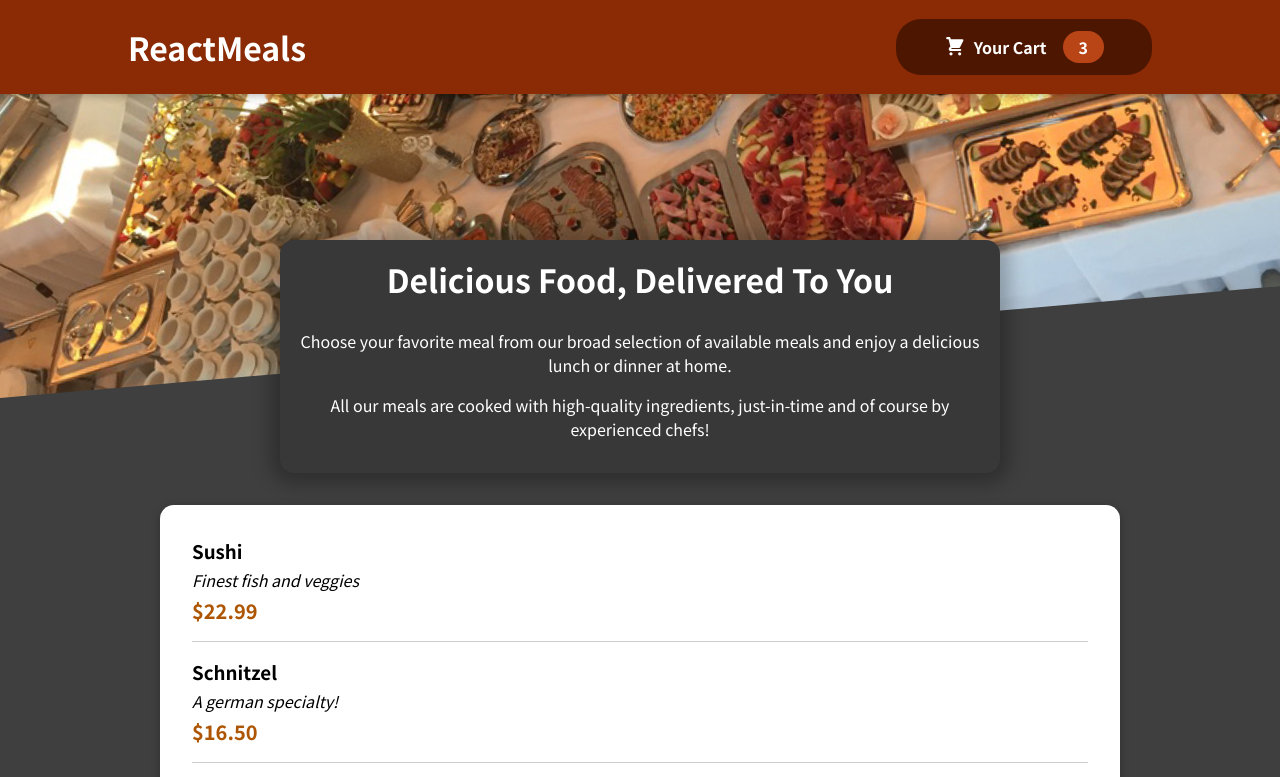
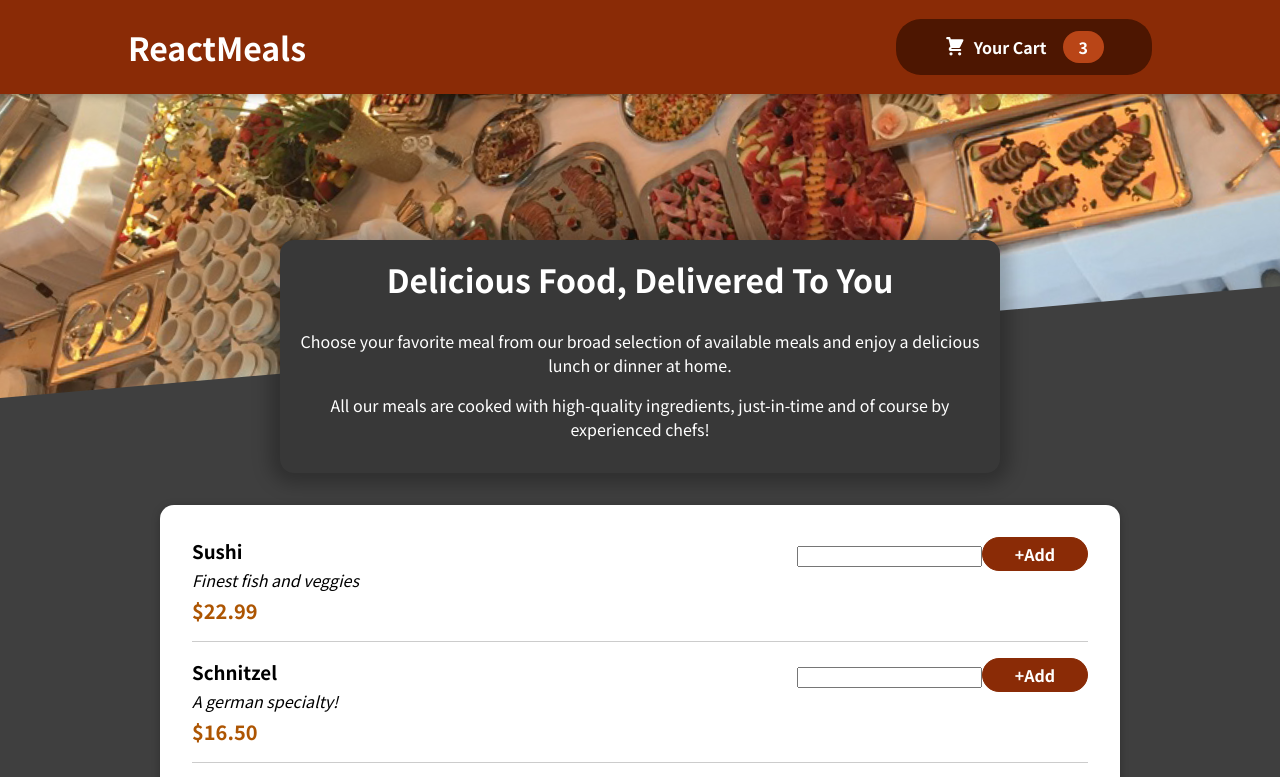
Before and after one commit to MichaelJCerce/react-meals, a React (Vite) app: page / in a window 1280 px wide. Shown: the top 777 px of the page. Built offline with nearby package versions, Linux system fonts and the light colour scheme.

Commit message:
Add MealForm jsx structure and style

```diff
--- a/src/components/Meals/Meal.jsx
+++ b/src/components/Meals/Meal.jsx
@@ -1,3 +1,4 @@
+import MealForm from "./MealForm";
 import classes from "./Meal.module.css";
 
 const Meal = (props) => {
@@ -9,7 +10,7 @@ const Meal = (props) => {
         <div className={classes.description}>{props.description}</div>
         <div className={classes.price}>{price}</div>
       </div>
-      <div></div>
+      <div><MealForm /></div>
     </li>
   );
 };
--- a/src/components/Meals/MealForm.jsx
+++ b/src/components/Meals/MealForm.jsx
@@ -1,5 +1,12 @@
 import classes from "./MealForm.module.css";
 
-const MealForm = () => {};
+const MealForm = () => {
+  return (
+    <form className={classes.form}>
+      <input type="text" />
+      <button>+Add</button>
+    </form>
+  );
+};
 
 export default MealForm;
--- a/src/components/Meals/MealForm.module.css
+++ b/src/components/Meals/MealForm.module.css
@@ -0,0 +1,20 @@
+.form {
+  text-align: right;
+}
+
+.form button {
+  font: inherit;
+  cursor: pointer;
+  background-color: #8a2b06;
+  border: 1px solid #8a2b06;
+  color: white;
+  padding: 0.25rem 2rem;
+  border-radius: 20px;
+  font-weight: bold;
+}
+
+.form button:hover,
+.form button:active {
+  background-color: #641e03;
+  border-color: #641e03;
+}
```
